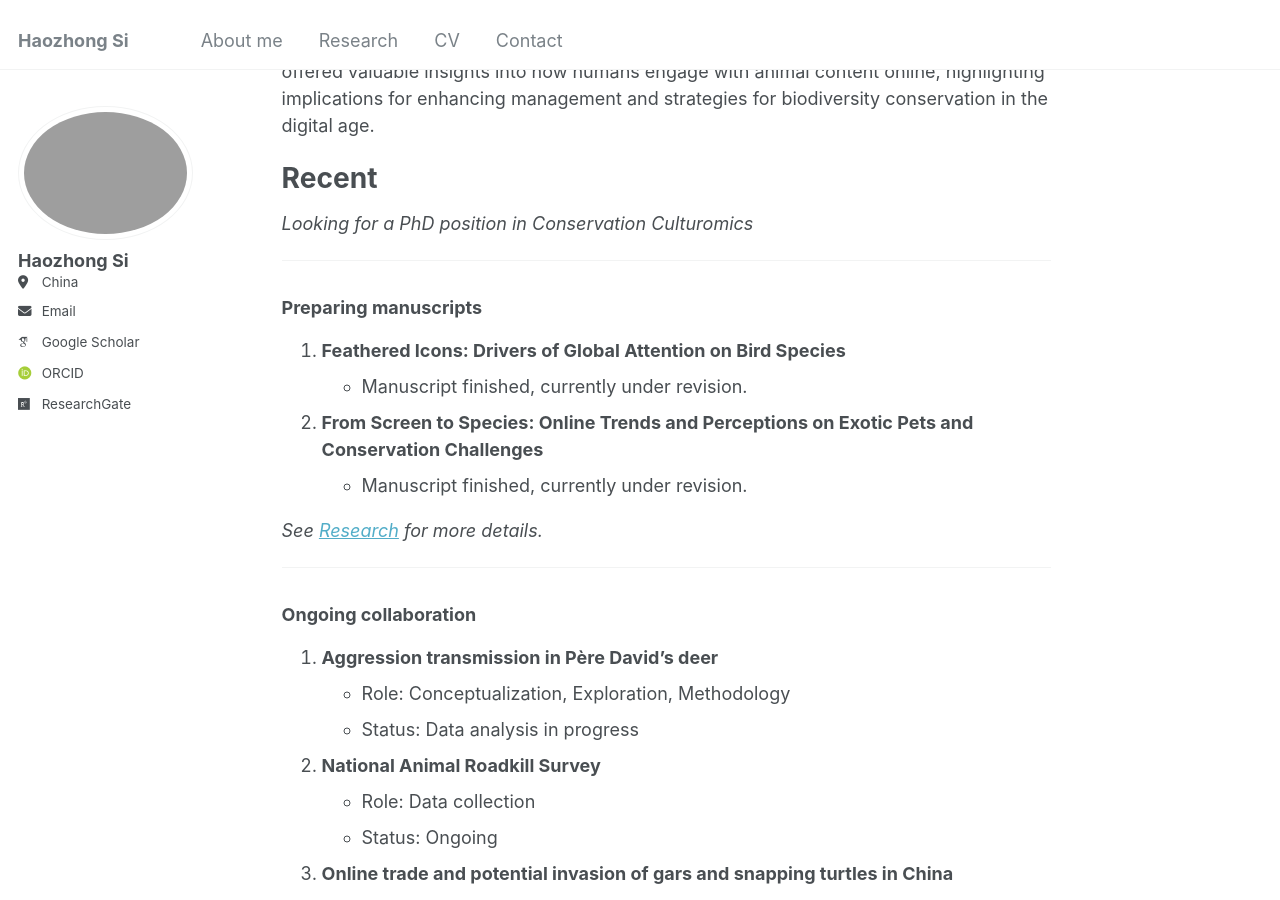
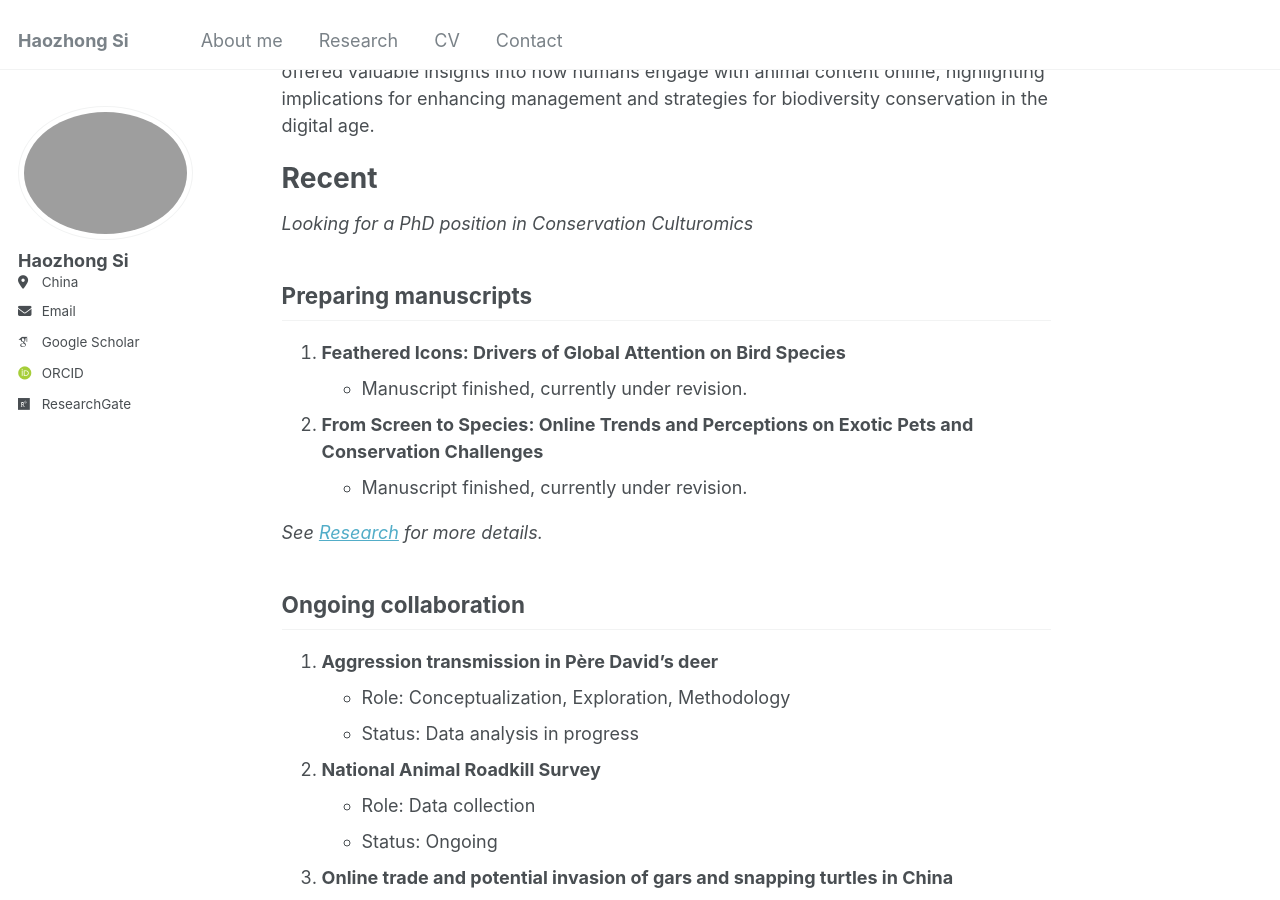
Before and after one commit to caicai555/hzsi-website, a Jekyll site: the page built from _pages/about.md, in a window 1280 px wide and 900 px high, scrolled down 411 px. Built offline with Jekyll 4.4.1, drawn with Linux system fonts in a browser that asks for light colours; some web fonts are replaced.

```diff
--- a/_pages/about.md
+++ b/_pages/about.md
@@ -14,8 +14,9 @@ My MSc thesis, supervised by [Prof. Zhongqiu Li](https://www.researchgate.net/pr
 Recent
 ======
 *Looking for a PhD position in Conservation Culturomics*
-* * *
-### Preparing manuscripts ###
+
+Preparing manuscripts
+---
 
 1. **Feathered Icons: Drivers of Global Attention on Bird Species**
    - Manuscript finished, currently under revision.
@@ -24,8 +25,9 @@ Recent
    - Manuscript finished, currently under revision.
 
 *See [Research](https://caicai555.github.io/hzsi-website/research) for more details.*
-* * *
-### Ongoing collaboration ###
+
+Ongoing collaboration
+---
 1. **Aggression transmission in Père David's deer**
    - Role: Conceptualization, Exploration, Methodology
    - Status: Data analysis in progress
```
